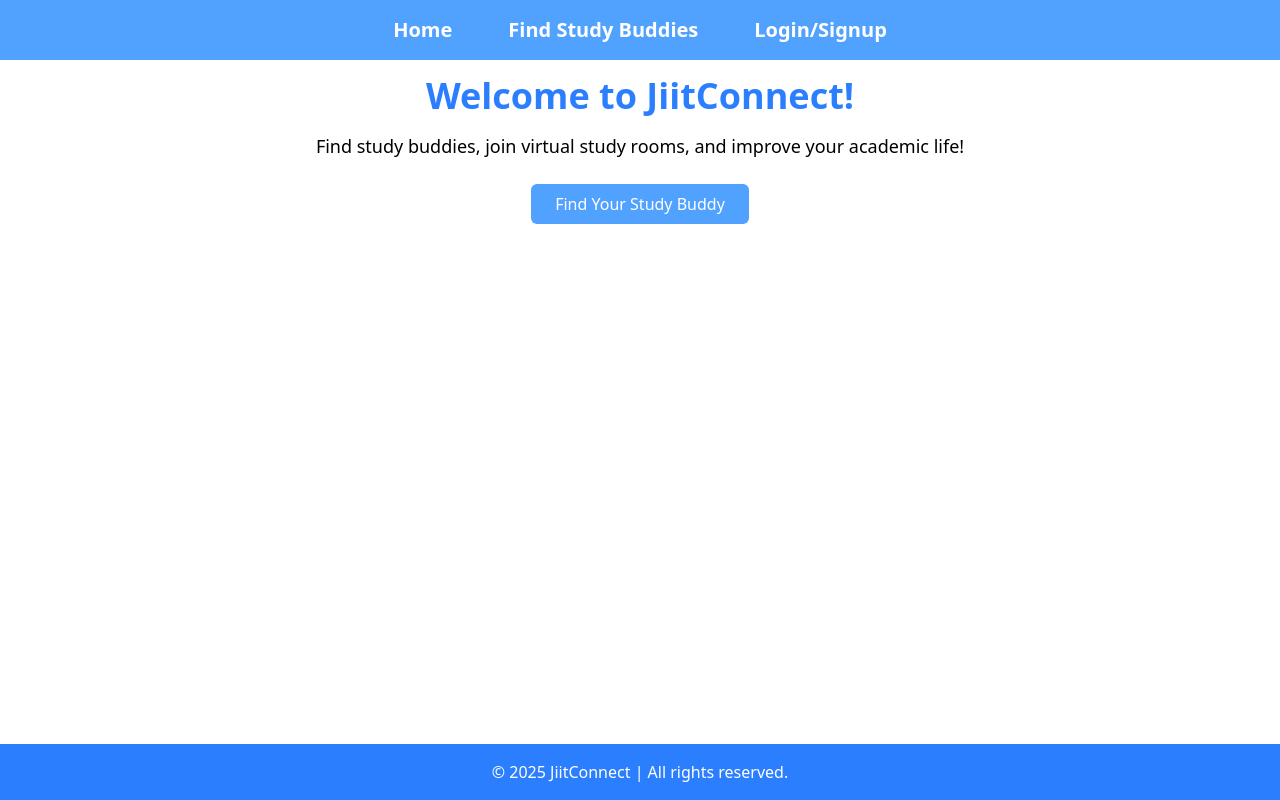
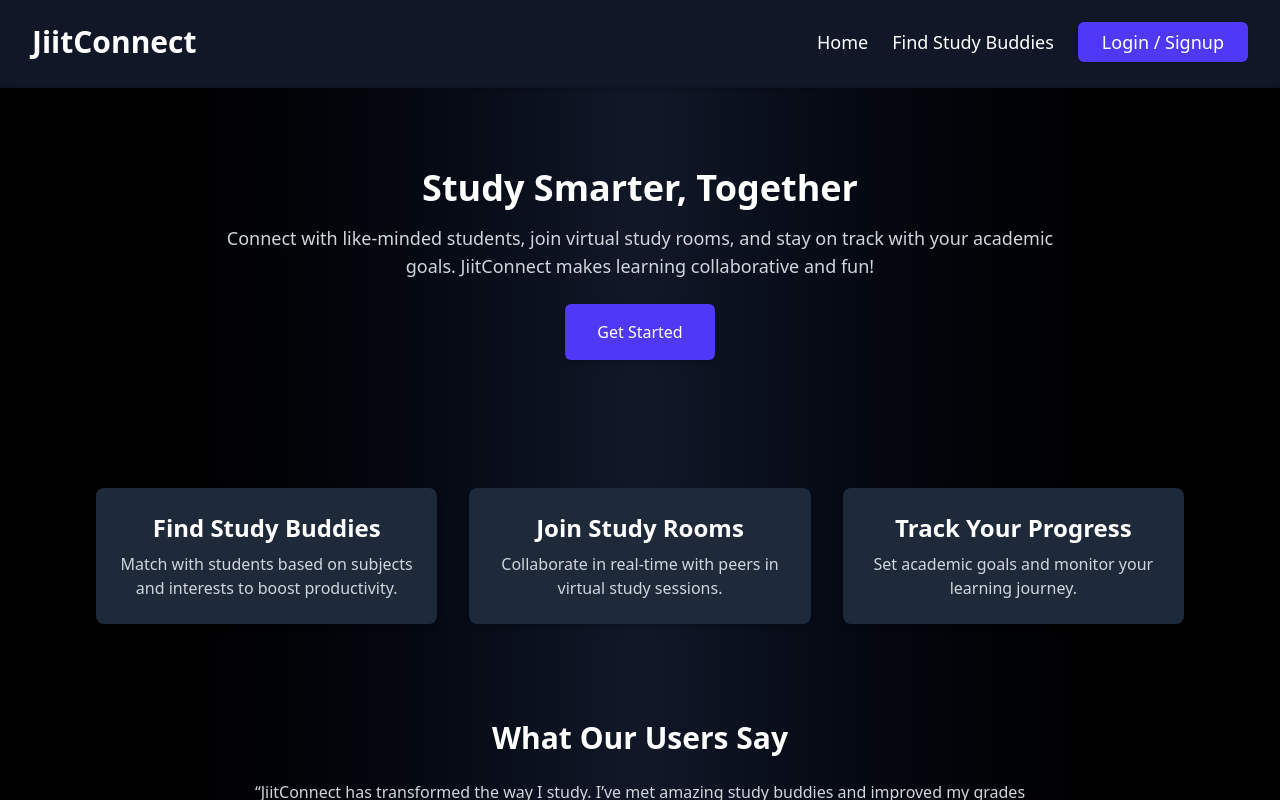
Before and after one commit to Sahil1607cms/JiitConnect, a React (Vite) app in the folder jconnect/: page / in a window 1280 px wide. Built offline with nearby package versions, Linux system fonts and the light colour scheme; no server answers.

Commit message:
changed the ui of home page and navbar

```diff
--- a/jconnect/src/App.jsx
+++ b/jconnect/src/App.jsx
@@ -5,7 +5,6 @@ import Home from './Components/Home';
 import Auth from './Components/Auth';
 import FindStudyBuddies from './Components/FindStudyBuddies';
 import StudyRoom from './Components/StudyRoom';
-import Footer from "./Components/Footer.JSX";
 
 const App=()=>{
   return (
@@ -19,7 +18,7 @@ const App=()=>{
           <Route path="/study-room" element={<StudyRoom/>} />
         </Routes>
       </div>
-      <Footer/>
+
 
     </Router>
   );
--- a/jconnect/src/Components/Footer.jsx
+++ /dev/null
@@ -1,11 +0,0 @@
-import React from 'react'
-
-const Footer = () => {
-    return (
-        <footer className="bg-blue-500 text-white text-center p-4 mt-8 absolute bottom-0 w-full">
-          <p>&copy; 2025 JiitConnect | All rights reserved.</p>
-        </footer>
-      );
-}
-
-export default Footer
--- a/jconnect/src/Components/Home.jsx
+++ b/jconnect/src/Components/Home.jsx
@@ -1,39 +1,75 @@
 import React from "react";
-import { Link, useNavigate } from "react-router-dom";
+import { useNavigate } from "react-router-dom";
 
 const Home = () => {
   const navigate = useNavigate();
 
-  const handleNavigation = () => {
+  const handleFindStudyBuddy = () => {
     const user = localStorage.getItem("user");
-
     if (user) {
       try {
         const parsedUser = JSON.parse(user);
         if (parsedUser.loggedIn) {
-          navigate("/find-study-buddies"); // Redirect if logged in
+          navigate("/find-study-buddies");
           return;
         }
       } catch (error) {
         console.error("Error parsing user data:", error);
       }
     }
-
-    navigate("/login"); // Redirect to login if not logged in
+    navigate("/login");
   };
 
   return (
-    <div className="text-center">
-      <h1 className="text-4xl font-bold text-blue-500 mb-4">Welcome to JiitConnect!</h1>
-      <p className="text-lg mb-6">
-        Find study buddies, join virtual study rooms, and improve your academic life!
-      </p>
-      <button
-        onClick={handleNavigation}
-        className="bg-blue-400 hover:bg-blue-500 text-white px-6 py-2 rounded-md hover:scale-110 transition-transform transform duration-150 ease-in-out"
-      >
-        Find Your Study Buddy
-      </button>
+    <div className="fixed inset-0 w-full h-full bg-gradient-to-r from-black via-gray-900 to-black text-white flex flex-col items-center">
+
+      {/* Header */}
+      <header className="w-full py-6 px-8 flex justify-between items-center bg-gray-900 shadow-md">
+        <h1 className="text-3xl font-bold">JiitConnect</h1>
+        <nav>
+          <button onClick={handleFindStudyBuddy} className="bg-indigo-600 hover:bg-indigo-700 px-6 py-2 rounded-md shadow">
+            Find a Study Buddy
+          </button>
+        </nav>
+      </header>
+
+      {/* Hero Section */}
+      <section className="flex flex-col items-center text-center py-20 px-6 w-full max-w-4xl">
+        <h2 className="text-4xl font-bold mb-4">Study Smarter, Together</h2>
+        <p className="text-lg text-gray-300">
+          Connect with like-minded students, join virtual study rooms, and stay on track with your academic goals. JiitConnect makes learning collaborative and fun!
+        </p>
+        <button onClick={handleFindStudyBuddy} className="mt-6 bg-indigo-600 hover:bg-indigo-700 px-8 py-4 rounded-md shadow-md hover:scale-105 transition-transform">
+          Get Started
+        </button>
+      </section>
+
+      {/* Features Section */}
+      <section className="grid grid-cols-1 md:grid-cols-3 gap-8 px-8 py-12 text-center w-full max-w-6xl">
+        <div className="bg-gray-800 p-6 rounded-lg shadow-md">
+          <h3 className="text-2xl font-semibold mb-2">Find Study Buddies</h3>
+          <p className="text-gray-300">Match with students based on subjects and interests to boost productivity.</p>
+        </div>
+        <div className="bg-gray-800 p-6 rounded-lg shadow-md">
+          <h3 className="text-2xl font-semibold mb-2">Join Study Rooms</h3>
+          <p className="text-gray-300">Collaborate in real-time with peers in virtual study sessions.</p>
+        </div>
+        <div className="bg-gray-800 p-6 rounded-lg shadow-md">
+          <h3 className="text-2xl font-semibold mb-2">Track Your Progress</h3>
+          <p className="text-gray-300">Set academic goals and monitor your learning journey.</p>
+        </div>
+      </section>
+
+      {/* Testimonials Section */}
+      <section className="py-12 px-8 text-center w-full max-w-4xl">
+        <h2 className="text-3xl font-bold mb-6">What Our Users Say</h2>
+        <p className="text-gray-300">“JiitConnect has transformed the way I study. I’ve met amazing study buddies and improved my grades significantly!”</p>
+      </section>
+
+      {/* Footer */}
+      <footer className="bg-gray-900 text-center py-6 text-gray-400 w-full z-99">
+      <p>&copy; 2025 JiitConnect. All Rights Reserved.</p>
+    </footer>
     </div>
   );
 };
--- a/jconnect/src/Components/Navbar.jsx
+++ b/jconnect/src/Components/Navbar.jsx
@@ -1,7 +1,7 @@
-import React, { useState, useEffect } from 'react';
-import { Link } from 'react-router-dom';
-import { auth } from '../firebase'; // Import your Firebase auth instance
-import { signOut } from 'firebase/auth'; // Import Firebase signOut function
+import React, { useState, useEffect } from "react";
+import { Link } from "react-router-dom";
+import { auth } from "../firebase"; // Import Firebase auth instance
+import { signOut } from "firebase/auth"; // Import Firebase signOut function
 
 const Navbar = () => {
   const [user, setUser] = useState(null);
@@ -20,34 +20,43 @@ const Navbar = () => {
   const handleLogout = async () => {
     try {
       await signOut(auth);
-      alert('Logged out successfully!');
+      alert("Logged out successfully!");
     } catch (error) {
       console.error(error);
     }
   };
 
   return (
-    <nav className="bg-blue-400 p-4 flex items-center justify-center">
-      <ul className="flex space-x-4 justify-center items-center font-bold gap-10 text-xl">
-        <li><Link className="text-white hover:underline underline-offset-8 pt-2" to="/">Home</Link></li>
-        <li><Link className="text-white hover:underline underline-offset-8 flex items-center" to="/find-study-buddies">Find Study Buddies</Link></li>
-
-        {/* Conditionally render login/signup or user profile and logout */}
+    <header className="w-full py-6 px-8 flex justify-between items-center bg-gray-900 shadow-md fixed top-0 left-0 z-50">
+      <h1 className="text-3xl font-bold text-white">JiitConnect</h1>
+      <nav>
+        <ul className="flex space-x-6 items-center text-lg font-medium">
+          <li>
+            <Link className="text-white hover:underline underline-offset-4" to="/">Home</Link>
+          </li>
+          <li>
+            <Link className="text-white hover:underline underline-offset-4" to="/find-study-buddies">Find Study Buddies</Link>
+          </li>
           {user ? (
             <li className="flex items-center space-x-4">
-            <span className="text-white">{user.email}</span> {/* Display user email */}
+              <span className="text-white hidden md:inline-block">{user.email}</span>
               <button
-              className="text-white bg-red-500 px-4 py-1 rounded-md cursor-pointer"
+                className="bg-red-500 hover:bg-red-600 text-white px-4 py-2 rounded-md shadow"
                 onClick={handleLogout}
               >
                 Logout
               </button>
             </li>
           ) : (
-          <li><Link className="text-white hover:underline underline-offset-8" to="/login">Login/Signup</Link></li>
+            <li>
+              <Link className="bg-indigo-600 hover:bg-indigo-700 text-white px-6 py-2 rounded-md shadow" to="/login">
+                Login / Signup
+              </Link>
+            </li>
           )}
         </ul>
       </nav>
+    </header>
   );
 };
 
```
Lines whose indentation alone changed are shown as unchanged.
